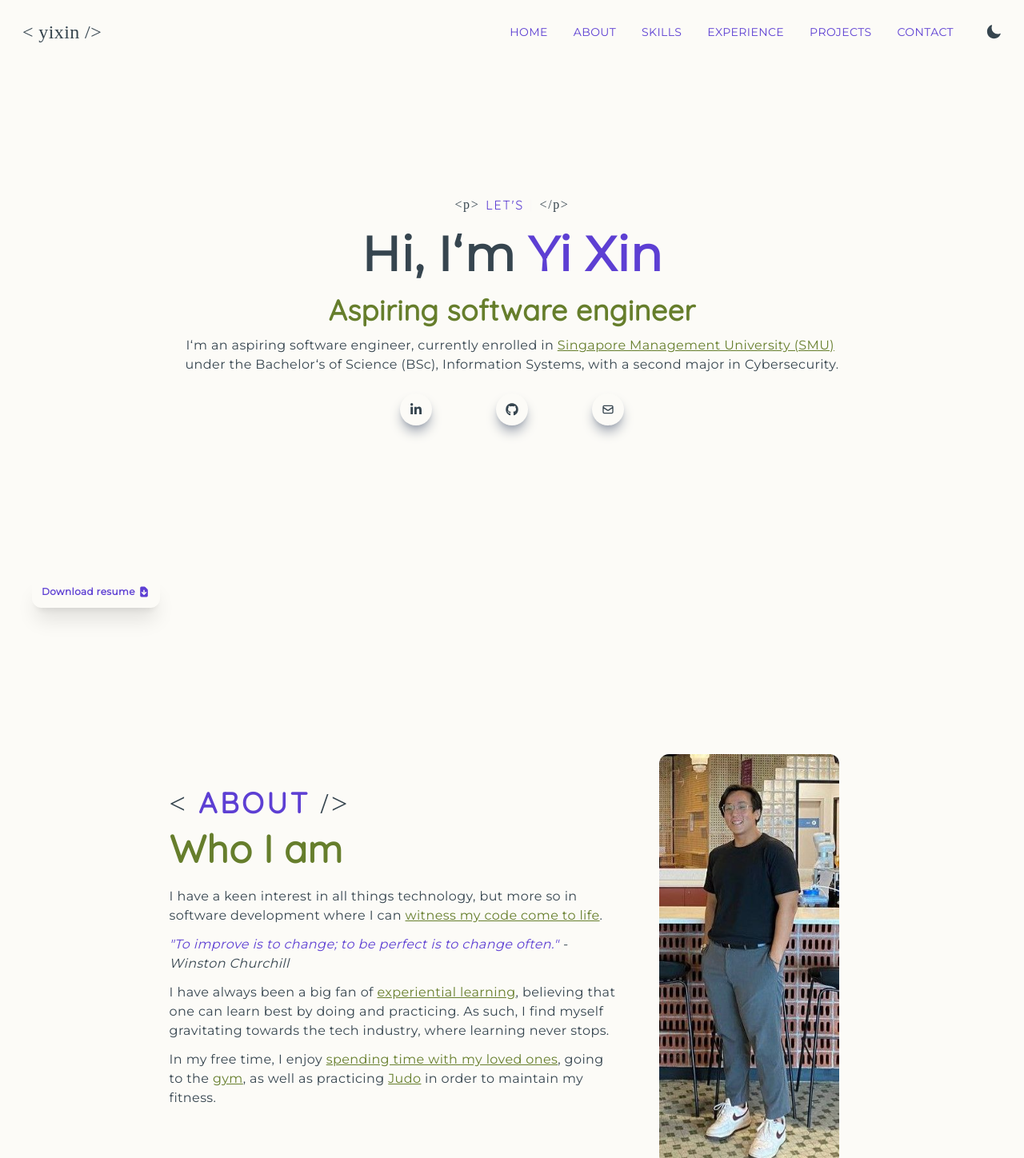
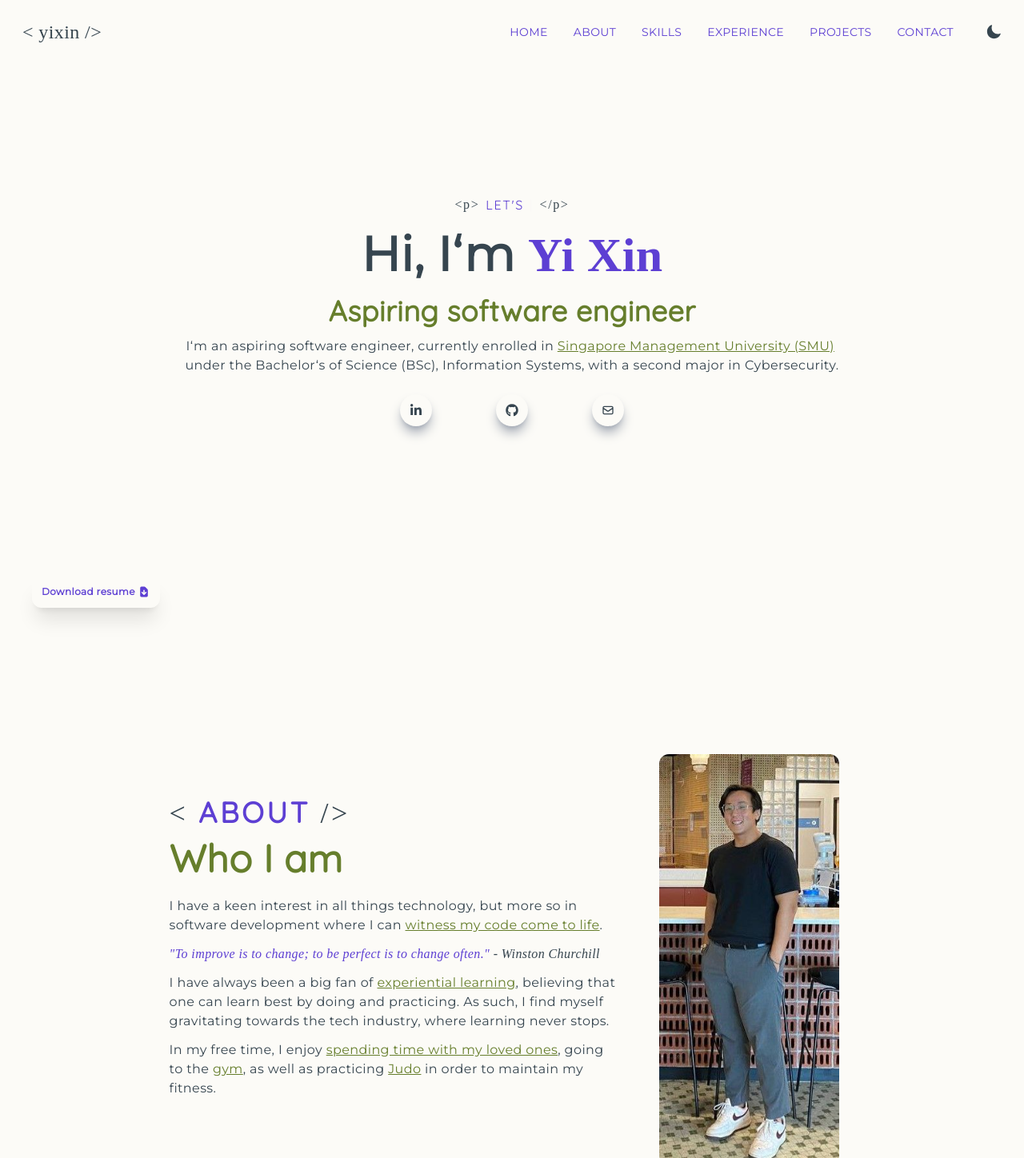
Before and after one commit to chewyixin99/portfolio-2, a Next.js app: page / in a window 1280 px wide. Shown: the top 1448 px of the page at 80% size. Built offline with nearby package versions, Linux system fonts and the light colour scheme; a web font is replaced by a local one.

Commit message:
disable smooth scrolling

```diff
--- a/components/About.tsx
+++ b/components/About.tsx
@@ -49,7 +49,7 @@ const About = () => {
               </span>
               .
             </p>
-            <p className="pb-3">
+            <p className="pb-3 font-tags">
               <em className="color-text-primary">
                 &quot;To improve is to change; to be perfect is to change
                 often.&quot;
--- a/components/Main.tsx
+++ b/components/Main.tsx
@@ -48,7 +48,7 @@ const Main = () => {
           >
             <h1 className="py-5">
               <span>Hi, I&lsquo;m </span>
-              <span className="color-text-primary">Yi Xin</span>
+              <span className="color-text-primary font-tags">Yi Xin</span>
             </h1>
           </motion.div>
           {/* Subtitle */}
--- a/components/cardComponentsLibrary.tsx
+++ b/components/cardComponentsLibrary.tsx
@@ -75,7 +75,7 @@ export const renderGithub = (gitHubUrl: string, showGitHub: boolean) => {
 export const renderProjectPath = (
   projectUrl: string,
   showProjectUrl: boolean,
-  target: string = "_blank"
+  target: string = "_self"
 ) => {
   if (!showProjectUrl) {
     return "";
--- a/components/projects/ProjectCard.tsx
+++ b/components/projects/ProjectCard.tsx
@@ -8,8 +8,8 @@ import {
 } from "../cardComponentsLibrary";
 
 type ProjectCardProps = {
-  projectObject: ProjectType
-}
+  projectObject: ProjectType;
+};
 
 const ProjectCard = ({ projectObject }: ProjectCardProps) => {
   const {
--- a/styles/globals.css
+++ b/styles/globals.css
@@ -5,8 +5,8 @@
 @tailwind utilities;
 
 html{
-  --scroll-behavior: smooth!important;
-  scroll-behavior: smooth!important;
+  /* --scroll-behavior: smooth!important;
+  scroll-behavior: smooth!important; */
   scroll-padding-top: 60px;
   /* scroll-snap-type: y mandatory;
   overflow-y: scroll; */
```
